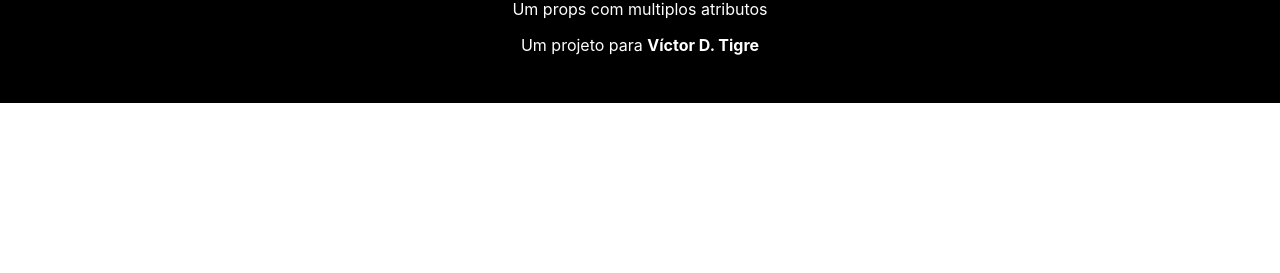
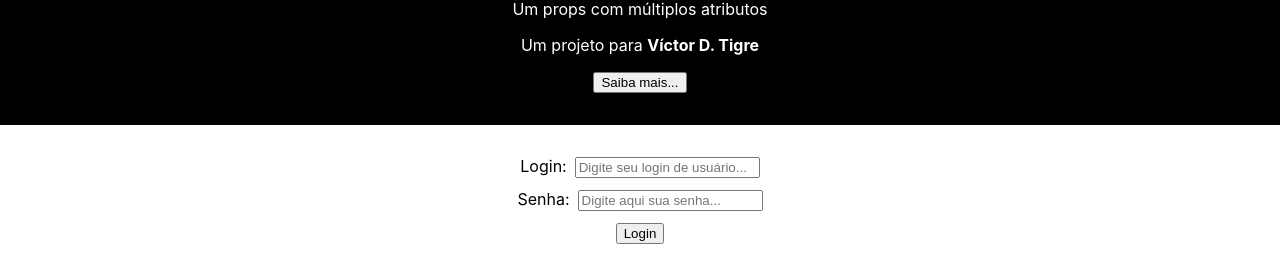
Before and after one commit to tigrevictorduplat/react-learning-project, a React (Create React App) app in the folder my-project/: page / in a window 1280 px wide. Shown: the part 1228-1501 px from the top of the page. Before the commit the page ends 1331 px from the top, so only its background shows below. Built offline with nearby package versions, Linux system fonts and the light colour scheme.

Commit message:
Updates - Aulas 10 a 12

```diff
--- a/my-project/src/App.js
+++ b/my-project/src/App.js
@@ -1,6 +1,7 @@
 import logo from './logo.svg';
 import './App.css';
 import Projeto from './components/Projeto';
+import Forms from './components/Forms';
 
 function App() {
   return (
@@ -11,7 +12,8 @@ function App() {
           Lets bora <code>codar</code> agora?
         </p>
       </header>
-      <Projeto nome="meu primeiro projeto" dataInicio ="14/06/2024" dataFim="15/06/2024" contratante="Víctor D. Tigre" descricao="Um props com multiplos atributos"/>
+      <Projeto nome="meu primeiro projeto" dataInicio ="14/06/2024" dataFim="15/06/2024" contratante="Víctor D. Tigre" descricao="Um props com múltiplos atributos"/>
+      <Forms/>
     </div>
   );
 }
--- /dev/null
+++ b/my-project/src/components/Button.js
@@ -0,0 +1,5 @@
+function Button({event, text}) {
+    return <button onClick={event}>{text}</button>
+}
+
+export default Button
--- /dev/null
+++ b/my-project/src/components/Forms.js
@@ -0,0 +1,54 @@
+import styles from "./Forms.module.css"
+import {useState} from "react"
+
+function Forms () {
+    function fazerLogin(e){
+        e.preventDefault()
+        setStatus(true)
+
+    }
+const [login, setLogin] = useState()
+const [password, setPassword] = useState()
+const [userStatus, setStatus] = useState(false)
+
+
+    return (
+        <>
+        <form className={styles.formsLogin} onSubmit={fazerLogin}>
+        <div>
+            <label htmlFor="login" >Login:</label>
+            <input
+            type="text"
+            id = "login"
+            name = "login"
+            placeholder="Digite seu login de usuário..."
+            onChange={(e) => setLogin(e.target.value)}
+            />
+        </div>
+        <div>
+            <label htmlFor="password">Senha:</label>
+            <input
+            type="password"
+            id = "password"
+            name = "password"
+            placeholder="Digite aqui sua senha..."
+            onChange={(e) => setPassword(e.target.value) }
+            />
+        </div>
+        <div>
+            <input type="submit" value="Login"/>
+        </div>
+        </form>
+        { userStatus && (
+            <div className={styles.formsLogin}>
+                <label htmlFor="comentario">Digite aqui seu comentário</label>
+                <br/>
+                <textarea id="comentario" name="comentario" cols={12} rows={6} >Olá, gostaria de fazer um projeto de...</textarea>
+            </div>
+        )
+        }
+        </>
+    )
+}
+
+export default Forms
--- /dev/null
+++ b/my-project/src/components/Forms.module.css
@@ -0,0 +1,8 @@
+.formsLogin {
+    padding: 0.75rem;
+    margin: 0.75rem;
+  }
+
+.formsLogin * {
+    margin: 0.25rem;
+  }
--- a/my-project/src/components/Projeto.js
+++ b/my-project/src/components/Projeto.js
@@ -1,7 +1,14 @@
 import styles from "./Projeto.module.css"
 import Banner  from "./Banner";
+import Button from "./Button";
 
 function Projeto({nome, dataInicio, dataFim, contratante, descricao }) {
+
+    function showMore() {
+        document.querySelector(".showMore").toggleAttribute("hidden")
+    }
+
+
     nome = nome[0].toUpperCase() + nome.slice(1);
     const url = "https://www.hostinger.com.br/tutoriais/wp-content/uploads/sites/12/2018/10/Como-Fazer-Um-Portfolio-Digital-1.webp"
     return (
@@ -11,6 +18,9 @@ function Projeto({nome, dataInicio, dataFim, contratante, descricao }) {
             <small>{dataInicio} até {dataFim}</small>
             <p>{descricao}</p>
             <p>Um projeto para <strong>{contratante}</strong></p>
+
+            <Button event={showMore} text="Saiba mais..."/>
+            <p className="showMore" hidden>Lorem ipsum dolor sit amet, consectetur adipiscing elit. Sed auctor, quam nec fermentum tincidunt, tortor justo lacinia nunc, vel bibendum justo ex id nunc. Nullam euismod, felis eget lacinia venenatis, odio libero tincidunt justo, vel tincidunt metus elit in nunc. Fusce euismod, justo vel tincidunt hendrerit, turpis libero aliquet justo, nec tincidunt justo libero a justo. Sed euismod, justo eu tincidunt hendrerit, justo libero aliquet justo, nec tincidunt justo libero a justo. Sed euismod, justo eu tincidunt hendrerit, justo libero aliquet justo, nec tincidunt justo libero a justo. </p>
         </div>
     )
 }
```
